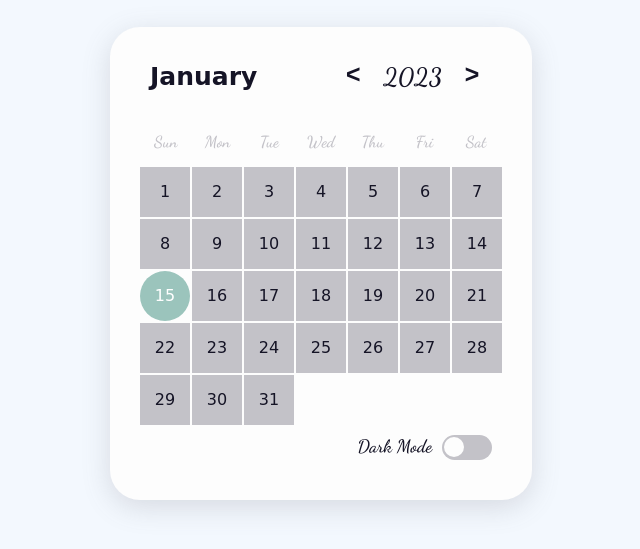
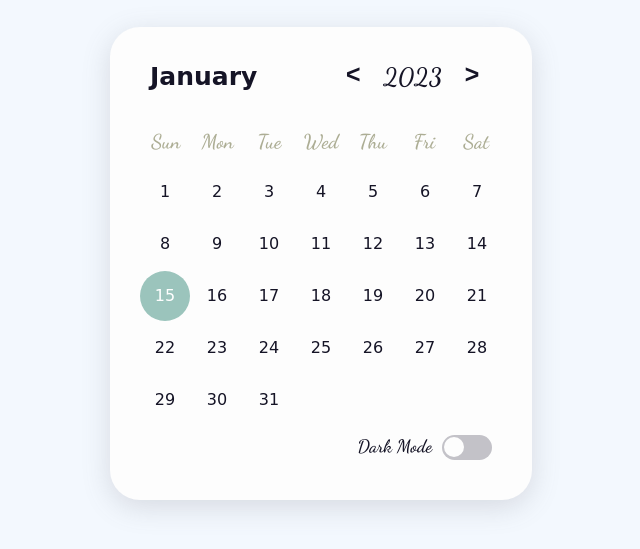
Before and after one commit to jeffry02/calendar, a plain HTML site: page index.html in a window 1280 px wide. Shown: the part 137-686 px from the top of the page, without its empty margins (319-959 px from the left). Drawn offline with Linux system fonts and the light colour scheme; a web font is replaced by a local one.

Commit message:
Update index.css

```diff
--- a/index.css
+++ b/index.css
@@ -15,10 +15,6 @@
     --white: #fff;
 
     --shadow: rgba(100,100,111,0.2) 0px 7px  29px 0px;
-}
-
-.calendar-day-hover {
-  background-color: #c3c2c8;
 }
 
 .dark {
@@ -83,14 +79,15 @@ body {
     display: grid;
     grid-template-columns: repeat(7, 1fr);
     font-family: 'Dancing Script', cursive;
-    font-weight: 600;
+    font-weight: 550;
     height: 50px;
+    font-size: 20px;
   }
 
   .diasDeSemana div {
     display: grid;
     place-items: center;
-    color: var(--bg-second);
+    color: #acad94;
    }
 
    .diasDelCalendario {
@@ -263,6 +260,7 @@ body {
 
   .listaMeses {
     position: absolute;
+    font-size: 22px;
     width: 100%;
     height: 100%;
     top: 0;
```
